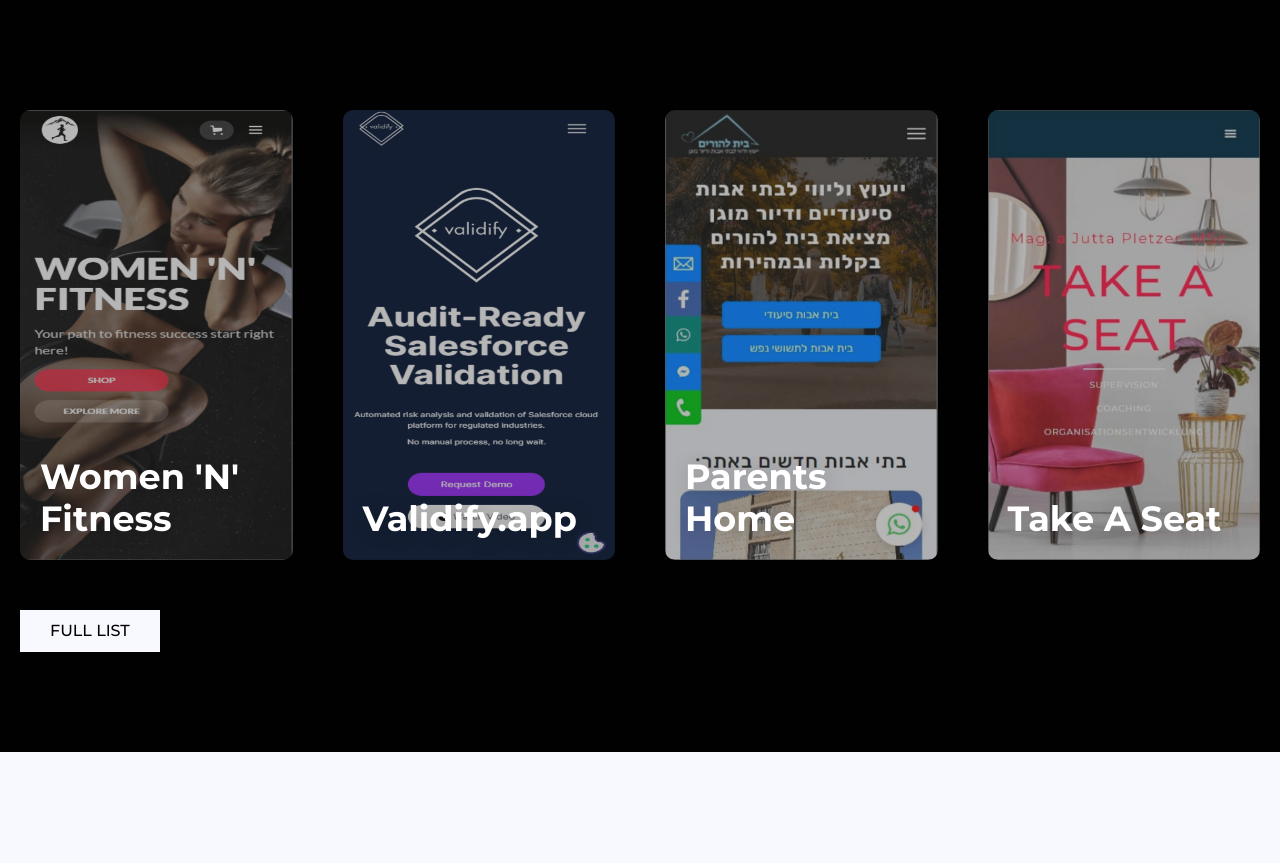
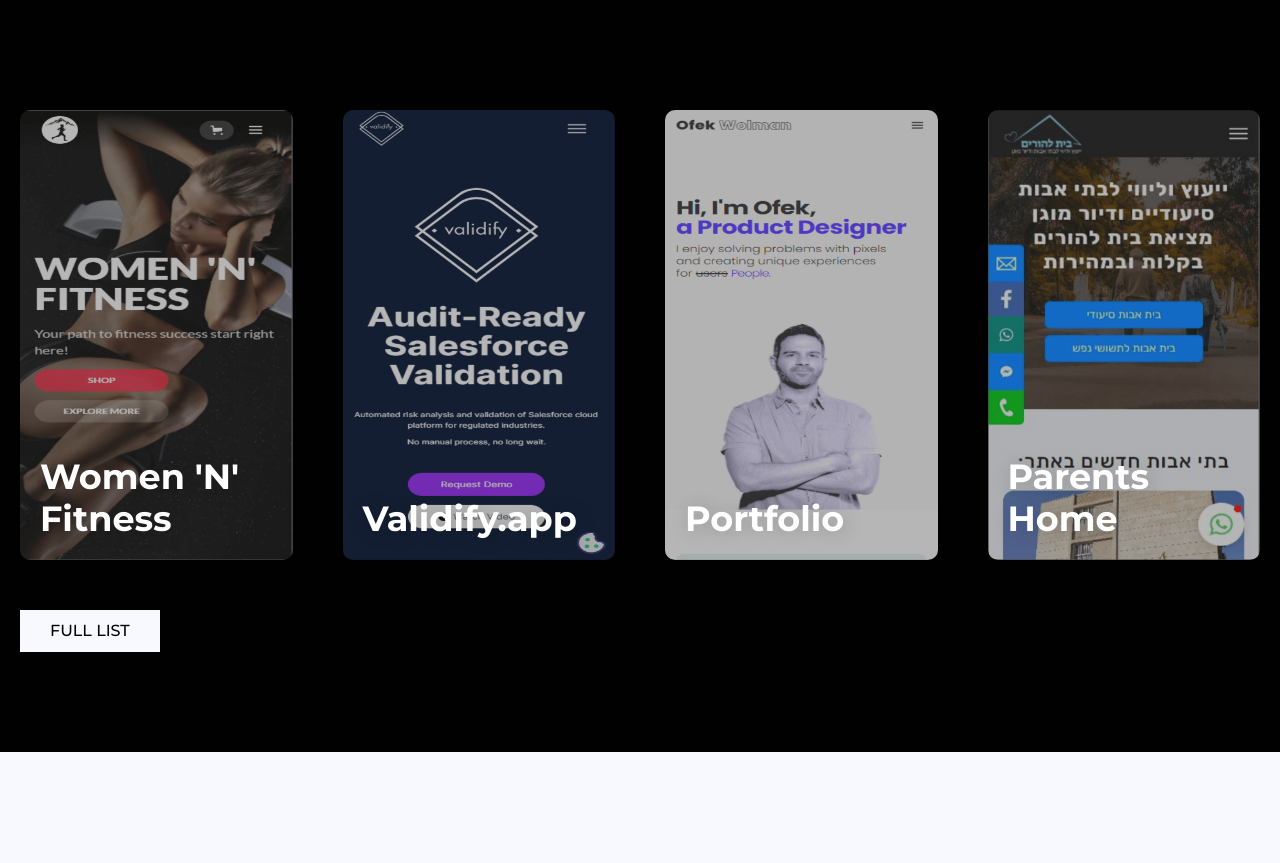
Before and after one commit to harelpanker/panker-io, a Next.js app: page / in a window 1280 px wide. Shown: the part 3222-4085 px from the top of the page. Built offline with nearby package versions, Linux system fonts and the light colour scheme.

Commit message:
add ofek portfolio

```diff
--- a/public/pricing.js
+++ b/public/pricing.js
@@ -5,7 +5,7 @@
     id: uuid(),
     title: 'Single Page',
     img: './images/brush-icon.svg',
-    price: '349',
+    price: '350',
     tags: [
         { id: uuid(), tag: 'One Page' },
         { id: uuid(), tag: 'Lead Form to Bring in New Clients' },
@@ -19,7 +19,7 @@
     id: uuid(),
     title: 'Full Site',
     img: './images/puzzle-icon.svg',
-    price: '749',
+    price: '800',
     tags: [
         { id: uuid(), tag: 'Up to 10 Conversion-Optimized Pages' },
         { id: uuid(), tag: 'Lead Form to Bring in New Clients' },
@@ -35,7 +35,7 @@
     id: uuid(),
     title: 'E-Commerce',
     img: './images/tag-icon.svg',
-    price: '999',
+    price: '1200',
     tags: [
         { id: uuid(), tag: 'Up to 10 Conversion-Optimized Pages' },
         { id: uuid(), tag: 'Lead Form to Bring in New Clients' },
--- a/public/projects.js
+++ b/public/projects.js
@@ -13,6 +13,13 @@
     name: 'Validify.app',
     img: '/images-projects/validify.png',
     liveURL: 'https://www.validify.app/',
+    type: 'webflow',
+  },
+  {
+    id: uuid(),
+    name: 'Portfolio',
+    img: '/images-projects/ofek-portfolio.png',
+    liveURL: 'https://www.ofekwolman.com/',
     type: 'webflow',
   },
   {
```
Also changed, not shown: public/images-projects/ofek-portfolio.png (added).
